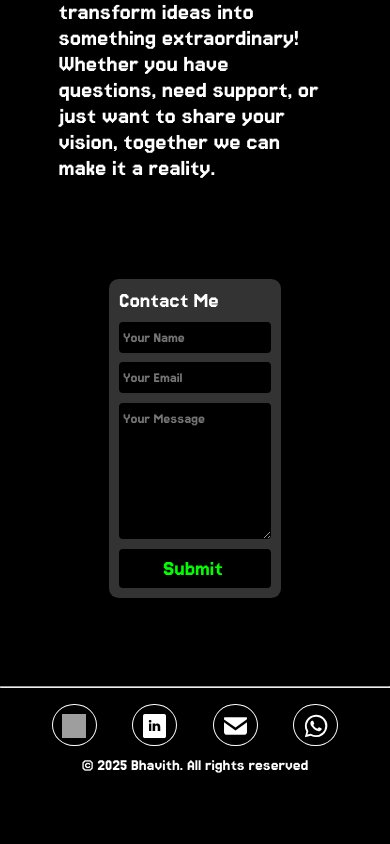
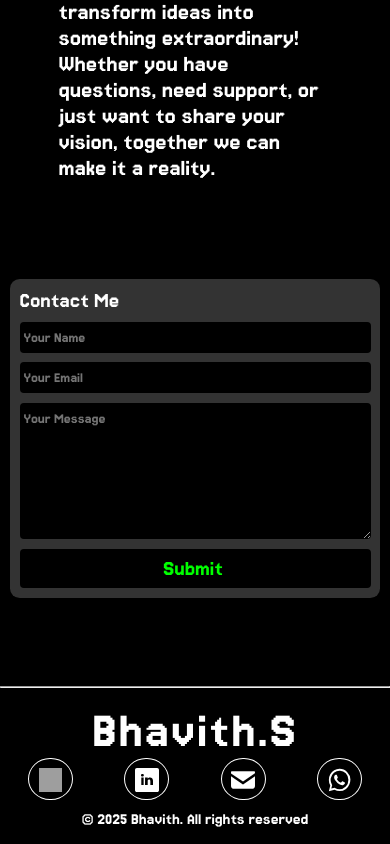
Before and after one commit to bhavi-th/portfolio, a React (Create React App) app: page / in a window 390 px wide. Shown: the part 3904-4748 px from the top of the page. Before the commit the page ends 4694 px from the top, so only its background shows below. Built offline with nearby package versions, Linux system fonts and the light colour scheme; grey boxes are pictures that could not be loaded.

Commit message:
Added name to the footer section

```diff
--- a/src/components/Contact.css
+++ b/src/components/Contact.css
@@ -94,6 +94,10 @@
         flex-direction: column;
     }
 
+    .Contact form {
+        width: 95dvw;
+    }
+
     .Contact p {
         width: 75%;
     }
--- a/src/components/Footer.css
+++ b/src/components/Footer.css
@@ -7,6 +7,24 @@ footer {
     padding: 1rem;
 }
 
+footer div {
+    display: flex;
+    justify-content: space-evenly;
+}
+
+footer ul {
+    display: flex;
+    align-items: center;
+    gap: 10vmin;
+}
+
 footer p {
     text-align: center;
 }
+
+@media (max-width:1024px) {
+    footer div {
+        display: block;
+        text-align: center;
+    }
+}
--- a/src/components/Footer.js
+++ b/src/components/Footer.js
@@ -11,12 +11,15 @@ import WhatsappInverted from "../assets/icon/whatsapp-inverted.svg";
 function Footer({ themeInverted }) {
     return (
         <footer>
+            <div>
+                <span id="name">Bhavith.S</span>
                 <ul id="social-links" className="fade-elements">
                     <li><a href="https://github.com/bhavi-th" target="_blank" rel="noreferrer"><img src={themeInverted ? GithubInverted : Github} alt="social links" /></a></li>
                     <li><a href="https://www.linkedin.com/in/bhavith-s/" target="_blank" rel="noreferrer"><img src={themeInverted ? LinkedInInverted : LinkedIn} alt="social links" /></a></li>
                     <li><a href="mailto:bhaviths20@gmail.com" target="_blank" rel="noreferrer"><img src={themeInverted ? MailInverted : Mail} alt="social links" /></a></li>
                     <li><a href="https://wa.me/919901949627" target="_blank" rel="noreferrer"><img src={themeInverted ? WhatsappInverted : Whatsapp} alt="social links" /></a></li>
                 </ul>
+            </div>
             <p>
                 &copy; 2025 Bhavith. All rights reserved
             </p>
```
Lines whose indentation alone changed are shown as unchanged.
